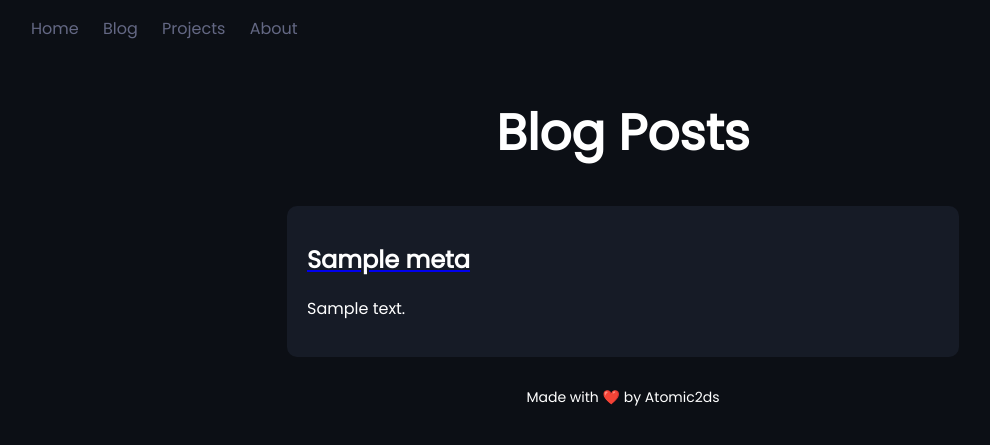
After one commit to Alecks20/Personal-Website, a Flask app: template templates/blog.html in a window 1280 px wide. The commit adds this page. Shown: the top 445 px of the page, without its empty margins (17-1007 px from the left). Run offline with Flask 3, Linux system fonts and the light colour scheme; the template is opened without the code that fills it: most values are stand-ins (such as "Sample title", 1, 10 or a date in 2020).

Commit message:
Got the blog system working, I can now make and view blogs on my website

```diff
--- a/app.py
+++ b/app.py
@@ -4,10 +4,14 @@ import traceback
 import random
 from dotenv import load_dotenv
 load_dotenv()
+from flask_flatpages import FlatPages
 
 app = Flask(__name__)
 FAVICON = "https://cdn.a3d.pro/uploads/iawzhqbq8ssi-xxckj0k57-wh-pb493hxib-i6sojywwwr22a7uyhi-lj15xgv5pxtc3uyp7lagvfdbadmdx-j1qv98x2-w-8-jyiynxzsnnvrlx6tg-0it-q9en9p6y9p12wxpneopm9eqw8l86ef.png"
-
+app.config['FLATPAGES_AUTO_RELOAD'] = True
+app.config['FLATPAGES_EXTENSION'] = '.md'
+flatpages = FlatPages(app)
+import markdown
 
 @app.route("/home")
 def index_redirect():
@@ -23,11 +27,21 @@ def projects():
 
 @app.route("/blog")
 def blog():
-    return render_template('error.html', text="Under Construction", favicon=FAVICON)
+    posts = [post for post in flatpages if 'date' in post.meta]
+    posts.sort(key=lambda item: item.meta['date'], reverse=True)
+    return render_template('blog.html', posts=posts)
+
+
 
 @app.route("/about")
 def about():
     return render_template("about.html")
+
+@app.route('/post/<path>/')
+def page(path):
+    page = flatpages.get_or_404(path)
+    html = markdown.markdown(page.body)
+    return render_template('blog-post.html', post=page, post_body=html)
 
 @app.errorhandler(404)
 def page_not_found(error):
--- a/static/index.css
+++ b/static/index.css
@@ -73,6 +73,16 @@ body {
     bottom: 0;
 }
 
+.blog-footer {
+    width: 500px;
+    margin: 30px auto;
+    text-align: center;
+    color: white;
+    font-size: 14px;
+    bottom: 0;
+    margin-top: 1px;
+}
+
 
 .title-error {
     padding: 5px;
@@ -86,7 +96,7 @@ body {
 }
 
 .text-error {
-    width: 200px;
+    width: 500px;
     margin: 5px auto;
     text-align: center;
     color: white;
@@ -131,9 +141,9 @@ body {
     text-decoration: none;
 }
 
-.title-text-box {
+.blog-title {
     padding: 5px;
-    width: 500px;
+    width: 750px;
     margin: auto;
     text-align: center;
     color: white;
@@ -141,3 +151,49 @@ body {
     font-weight: bold;
     margin-top: 50px;
 }
+
+.blog-description {
+    margin: 5px auto;
+    text-align: center;
+    color: white;
+}
+
+.title-text-box {
+    padding: 5px;
+    width: 700px;
+    margin: auto;
+    text-align: center;
+    color: white;
+    font-size: 50px;
+    font-weight: bold;
+    margin-top: 50px;
+    margin-bottom: 30px;
+}
+
+.blog-box-title {
+    color: white;
+    font-size: 24px;
+    margin-bottom: 20px;
+    font-weight: bold;
+}
+
+.blog-box-text {
+    font-size: 16px;
+    line-height: 1.5;
+}
+
+.blog-box {
+    width: 50%;
+    margin: 10px auto;
+    padding: 20px;
+    border-radius: 10px;
+     background-color: #161B26;
+    color: white;
+    text-align: center;
+    justify-content: center;
+    align-items: center;
+    height: calc(100% - 60px);
+    margin-top: 5px;
+    position: relative;
+    text-align: left;
+}
--- /dev/null
+++ b/templates/blog.html
@@ -0,0 +1,38 @@
+<!DOCTYPE html>
+<html lang="en">
+<head>
+    <meta charset="UTF-8">
+    <meta name="viewport" content="width=device-width, initial-scale=1.0">
+    <link rel="stylesheet" href="{{ url_for('static', filename='index.css') }}">
+    <link rel="stylesheet" href="https://fonts.googleapis.com/css?family=Poppins">
+    <link rel="shortcut icon" href="{{ favicon }}">
+    <title>{{ text }}</title>
+</head>
+<body style="background-color: #0C0F15;"></body>
+<body>
+    <nav class="nav-container">
+        <ul class="nav">
+          <li><a href="/">Home</a></li>
+          <li><a href="/blog">Blog</a></li>
+          <li><a href="/projects">Projects</a></li>
+          <li><a href="/about">About</a></li>
+        </ul>
+      </nav>
+
+      <div class="heading">
+        <h1 class="title-text-box">Blog Posts</h1>
+      </div>
+      {% for post in posts %}
+        <div class="blog-box">
+          <a href="/post/{{ post.slug }}"><h1 class="blog-box-title">{{ post.meta['title'] }}</h1></a>
+          <p class="blog-box-text">
+            {{ post.description }}
+          </p>
+        </div>
+      {% endfor %}
+
+      <div class="footer">
+        <p>Made with ❤️ by Atomic2ds</p>
+    </div>
+</body>
+</html>
```
Also changed, not shown: pages/ip-address-misconceptions.md (added, +14 -0 lines), pages/oracle-cloud-rant.md (added, +27 -0 lines), templates/blog-post.html (added, +34 -0 lines).
